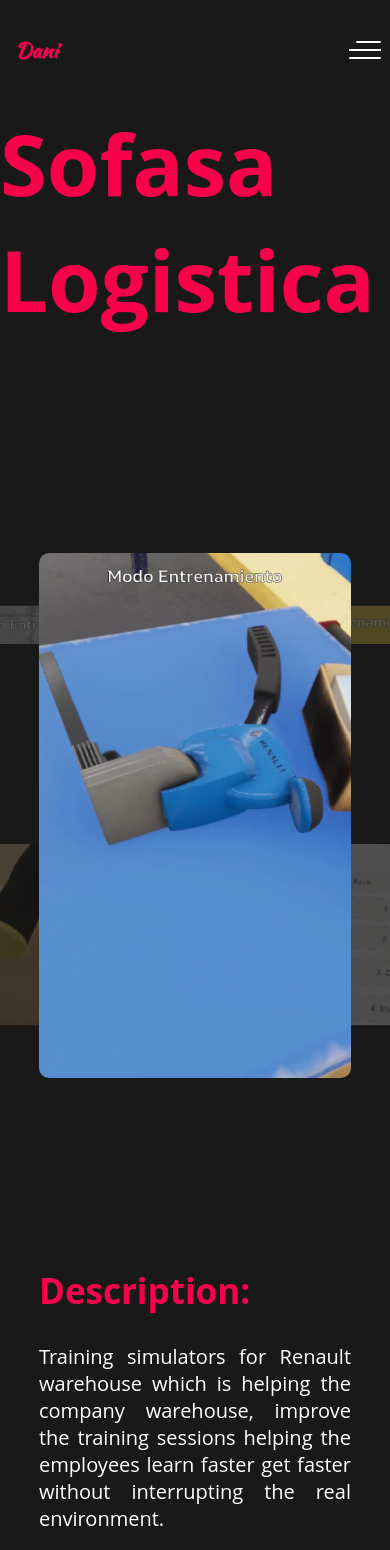
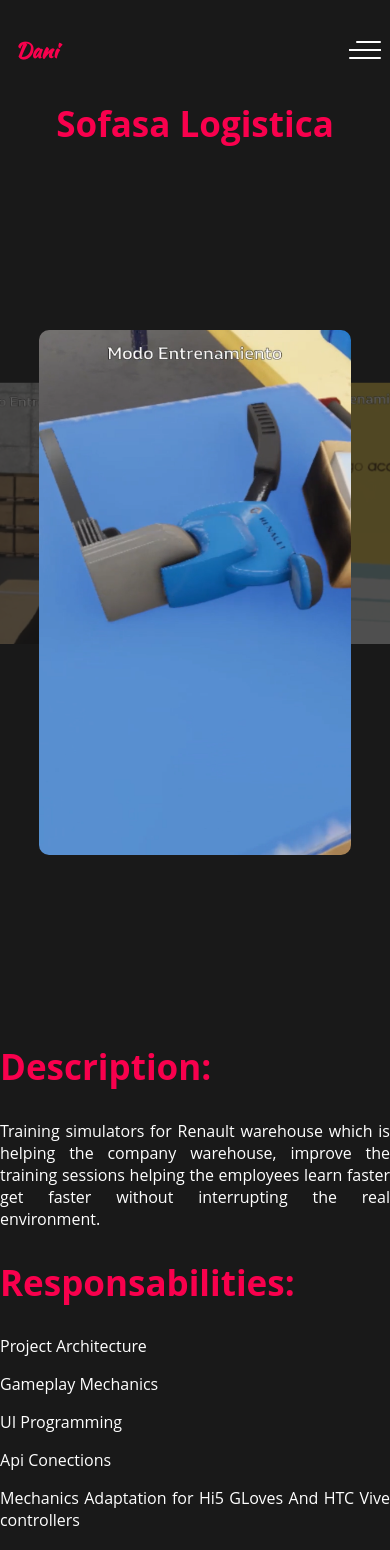
Before and after one commit to Playyer96/personal-portafolio, a React (Create React App) app: page /project/1 in a window 390 px wide. Shown: the top 1550 px of the page. Built offline with nearby package versions, Linux system fonts and the light colour scheme.

Commit message:
fixes on small phones view with the display project page

```diff
--- a/src/pages/ProjectDisplay.js
+++ b/src/pages/ProjectDisplay.js
@@ -26,7 +26,7 @@
             {item}
           </p>
         ))}
-        <GitHubIcon />
+        {/* <GitHubIcon /> */}
       </div>
     </div>
   );
--- a/src/styles/Navbar.css
+++ b/src/styles/Navbar.css
@@ -4,7 +4,7 @@
   justify-content: space-between;
   align-items: center;
   background: #191919;
-  z-index: 1;
+  z-index: 99;
 }
 
 .Navbar > .nav-logo {
--- a/src/styles/ProjectDisplay.css
+++ b/src/styles/ProjectDisplay.css
@@ -58,3 +58,24 @@
     font-size: 40px;
   }
 }
+
+@media only screen and (max-width: 400px) {
+  .project {
+    flex-direction: column;
+  }
+  .project-info {
+    width: 100%;
+  }
+
+  .project img {
+    /* display: none; */
+  }
+  .project h1 {
+    margin-top: 0;
+    font-size: 35px;
+  }
+
+  .project p {
+    font-size: 16px;
+  }
+}
--- a/src/styles/Projects.css
+++ b/src/styles/Projects.css
@@ -68,3 +68,13 @@
     height: 300px;
   }
 }
+
+@media only screen and (max-width: 400px) {
+  .projectList {
+    grid-template-columns: 1fr;
+  }
+  .projectItem {
+    width: 100%;
+    height: auto;
+  }
+}
```
